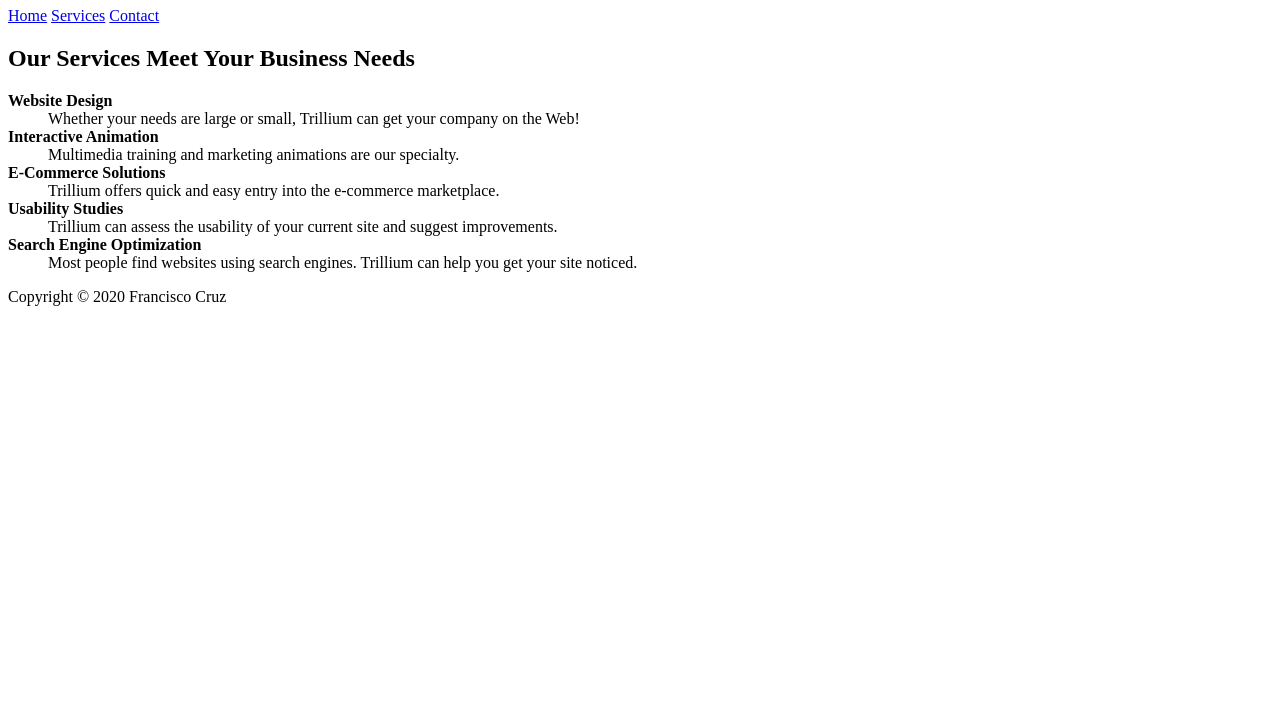
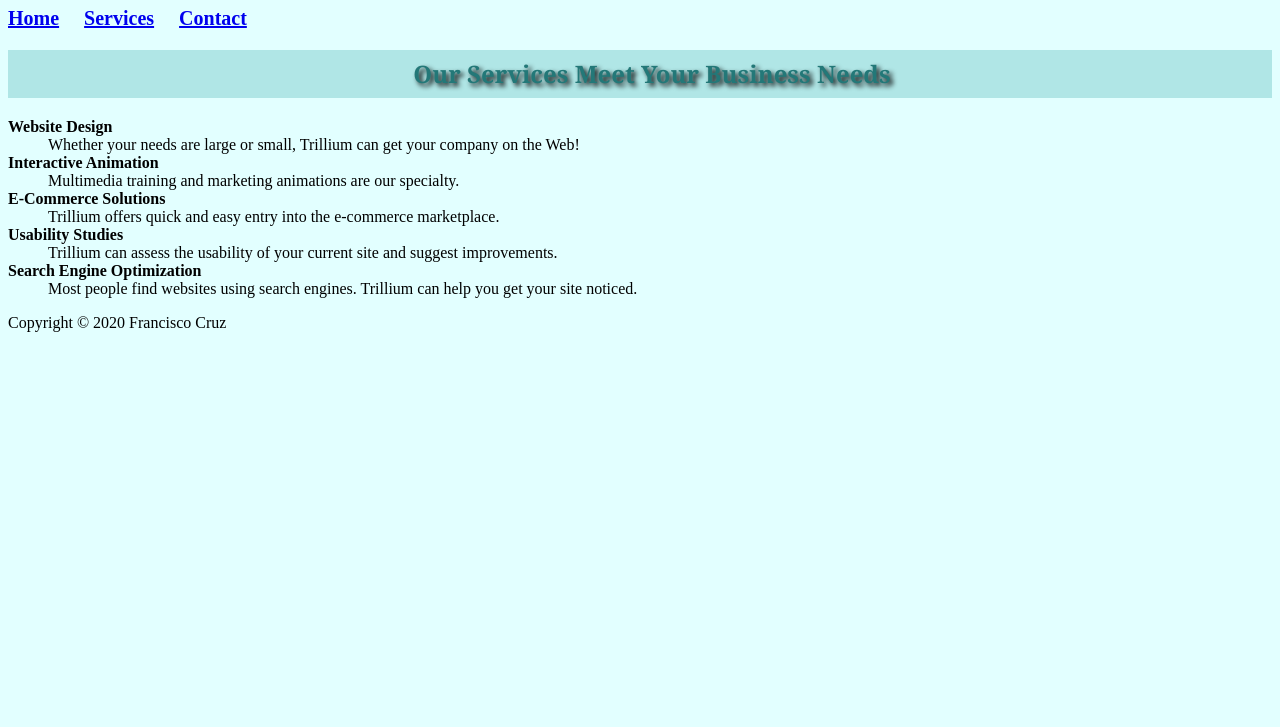
Before and after one commit to K2botz/My_sixth_CSS, a plain HTML site: page Services.html in a window 1280 px wide. Shown: the part 73-800 px from the top of the page. Drawn offline with Linux system fonts and the light colour scheme.

Commit message:
Update Services.html

```diff
--- a/Services.html
+++ b/Services.html
@@ -3,6 +3,7 @@
 <head>
 <title>Trillium Media Design Services</title>
 <meta charset="utf-8">
+ <link href="trillium.css" rel="stylesheet">
 </head>
 <body>
  <header>
```
